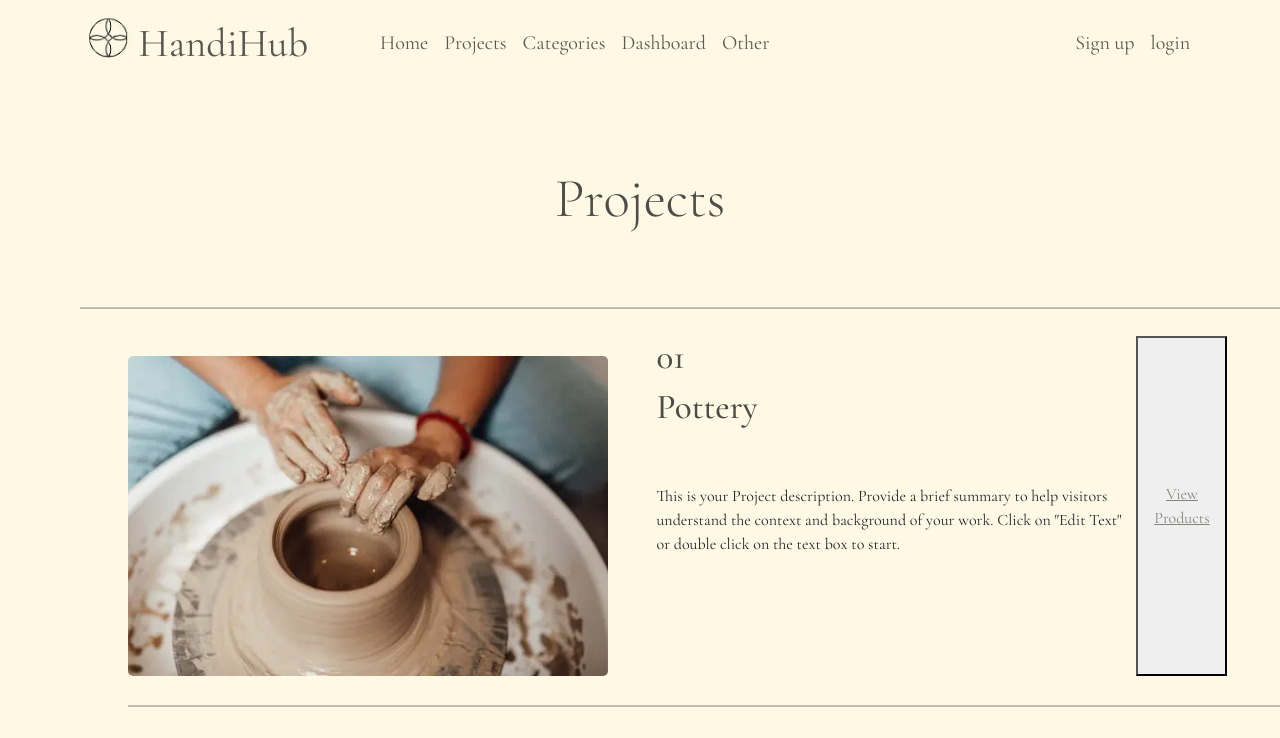
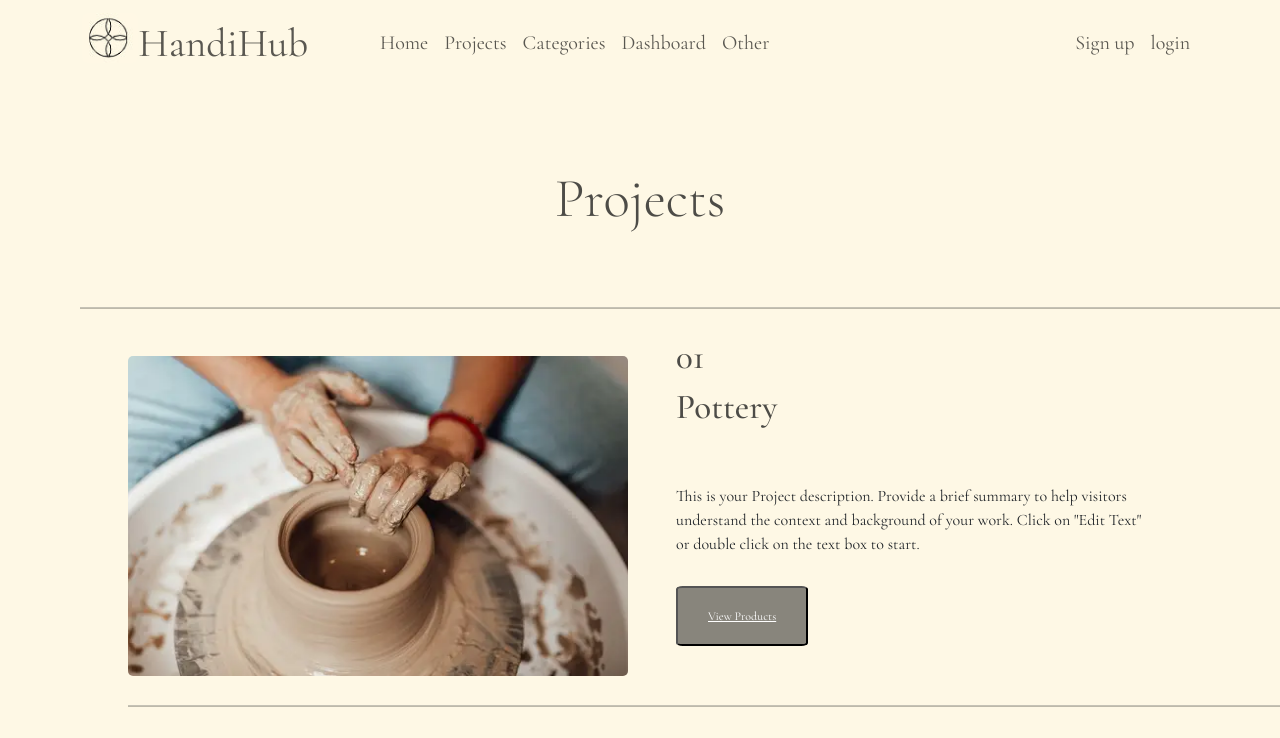
Before and after one commit to marwababelly/handihup, a React (Create React App) app: page /Projects in a window 1280 px wide. Shown: the top 738 px of the page. Built offline with nearby package versions, Linux system fonts and the light colour scheme.

Commit message:
Editing Products and Projects styling

```diff
--- a/src/Pages/Projects/Projects.module.css
+++ b/src/Pages/Projects/Projects.module.css
@@ -75,6 +75,28 @@ h2 {
   width: 500px;
   margin-top: 20px;
 }
+.button {
+  background-color:#88857c;
+  font-size: 12px;
+  padding: 10px 30px;
+  line-height: 1.2;
+  height: 60px;
+  margin-top: 250px;
+  margin-left: -480px;
+  border-radius: 5%;
+}
+.button a {
+  color: white;
+}
+.button :hover , a {
+  color: #88857c;
+}
+.button:hover {
+  background-color: #fef8e5;
+  color:#88857c;
+  border: 2px solid #fef8e5;
+  border-color: #4d4c47;
+}
 
 @media (max-width: 768px) {
   .project {
--- a/src/Pages/Projects/ProjectsPage.js
+++ b/src/Pages/Projects/ProjectsPage.js
@@ -8,7 +8,6 @@ import { NavLink } from "react-bootstrap";
 import { Link } from "react-router-dom";
 
 const ProjectsPage = () => {
-  const [selectedProductId, setSelectedProductId] = useState(null);
   const projects = [
     {
       id: 1,
@@ -64,7 +63,7 @@ const ProjectsPage = () => {
                 <h2>{project.projectName}</h2>
                 <p>{project.projectDescription}</p>
               </div>
-              <button><Link to={`/products/${project.id}`}>View Products</Link></button>
+              <button className={style.button} ><Link to={`/products/${project.id}`}>View Products</Link></button>
               <hr className={style.hr} />
             </div>
         ))}
--- a/src/Products/Products.module.css
+++ b/src/Products/Products.module.css
@@ -6,7 +6,7 @@
     color: white;
     cursor: pointer;
     font-family: "Cormorant Garamond";
-    margin-left: 50px;
+    margin-left: 65px;
     margin-top: 10px;
   }
   .btn a {
```
